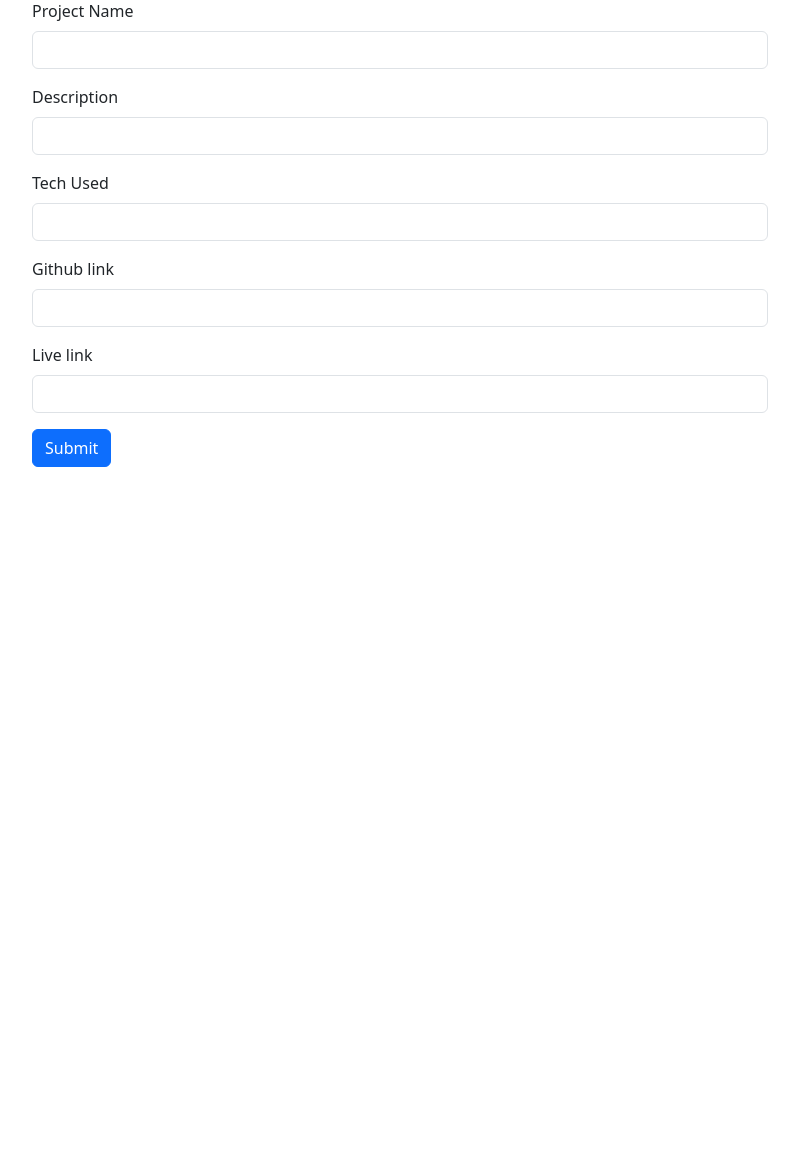
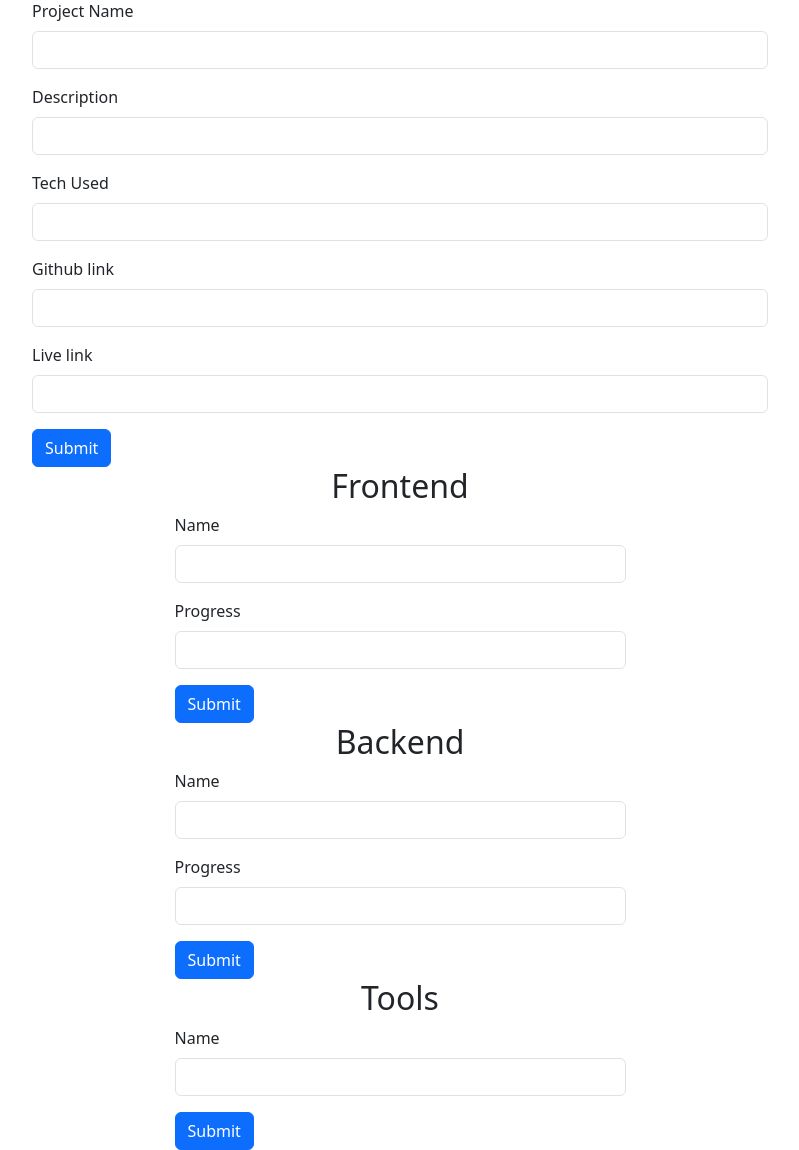
Before and after one commit to sudhanchaudhary/Portfolio, a Django app: page /contentadmin/ in a window 1280 px wide. Shown: the part 882-2032 px from the top of the page, without its empty margins (240-1039 px from the left). Before the commit the page ends 1349 px from the top, so only its background shows below. Run offline with Django 5.2, Linux system fonts and the light colour scheme; a user stored in the database is signed in; data comes from the database, SQL or seed files in the repository; both versions use the stored data as it was after the commit.

Commit message:
form add

```diff
--- a/portfolio/app/templates/account/content.html
+++ b/portfolio/app/templates/account/content.html
@@ -70,7 +70,9 @@
                         {% endfor %}
                     </tbody>
                 </table>
-                <a href="#project"><div class="btn alert alert-info">Add new project</div></a>
+                <a href="#project">
+                    <div class="btn alert alert-info">Add new project</div>
+                </a>
             </div>
         </div>
     </div>
@@ -99,7 +101,9 @@
                         {% endfor %}
                     </tbody>
                 </table>
-                <a href="#backend"><div class="btn alert alert-info">Add new skill</div></a>
+                <a href="#backend">
+                    <div class="btn alert alert-info">Add new skill</div>
+                </a>
             </div>
             <div class="col-5">
                 <h2 class="text-center">Frontend</h2>
@@ -120,7 +124,9 @@
                         {% endfor %}
                     </tbody>
                 </table>
-                <a href="#frontend"><div class="btn alert alert-info">Add new skill</div></a>
+                <a href="#frontend">
+                    <div class="btn alert alert-info">Add new skill</div>
+                </a>
             </div>
             <div class="col-2">
                 <h2 class="text-center">Tools</h2>
@@ -139,7 +145,9 @@
                         {% endfor %}
                     </tbody>
                 </table>
-                <a href="#tools"><div class="btn alert alert-info">Add new tool</div></a>
+                <a href="#tools">
+                    <div class="btn alert alert-info">Add new tool</div>
+                </a>
             </div>
         </div>
 
@@ -181,6 +189,71 @@
     </div>
     <!-- Project Entry end-->
 
+    <!-- frontend entry start -->
+    <div class="container" id="fromtend">
+        <div class="row">
+            <div class="col-5 mx-auto">
+                <h2 class="text-center">Frontend</h2>
+                <form method="POST" action="{% url 'content' %}">
+                    {% csrf_token %}
+                    <div class="mb-3">
+                        <label for="name" class="form-label">Name</label>
+                        <input type="text" name="f_name" class="form-control" id="name">
+                    </div>
+                    <div class="mb-3">
+                        <label for="name" class="form-label">Progress</label>
+                        <input type="number" name="f_progress" class="form-control" id="name">
+
+                    </div>
+                    <button type="submit" class="btn btn-primary">Submit</button>
+                </form>
+
+            </div>
+        </div>
+    </div>
+    <!-- frontend entry end -->
+
+    <!-- backend entry start -->
+    <div class="container" id="backend">
+        <div class="row">
+            <div class="col-5 mx-auto">
+                <h2 class="text-center">Backend</h2>
+                <form method="POST" action="{% url 'content' %}">
+                    {% csrf_token %}
+                    <div class="mb-3">
+                        <label for="name" class="form-label">Name</label>
+                        <input type="text" name="b_name" class="form-control" id="name">
+                    </div>
+                    <div class="mb-3">
+                        <label for="name" class="form-label">Progress</label>
+                        <input type="number" name="b_progress" class="form-control" id="name">
+                    </div>
+                    <button type="submit" class="btn btn-primary">Submit</button>
+                </form>
+
+            </div>
+        </div>
+    </div>
+    <!-- backend entry end -->
+
+    <!-- tools entry start -->
+    <div class="container" id="backend">
+        <div class="row">
+            <div class="col-5 mx-auto">
+                <h2 class="text-center">Tools</h2>
+                <form method="POST" action="{% url 'content' %}">
+                    {% csrf_token %}
+                    <div class="mb-3">
+                        <label for="name" class="form-label">Name</label>
+                        <input type="text" name="t_name" class="form-control" id="name">
+                    </div>
+                    <button type="submit" class="btn btn-primary">Submit</button>
+                </form>
+            </div>
+        </div>
+    </div>
+    <!-- tools entry start -->
+
     <!-- bootstrap js -->
     <script src="https://cdn.jsdelivr.net/npm/bootstrap@5.3.8/dist/js/bootstrap.min.js"
         integrity="sha384-G/EV+4j2dNv+tEPo3++6LCgdCROaejBqfUeNjuKAiuXbjrxilcCdDz6ZAVfHWe1Y"
--- a/portfolio/app/views.py
+++ b/portfolio/app/views.py
@@ -59,6 +59,20 @@ def content(request):
         l_link=request.POST.get('l_link')
         Projects.objects.create(title=p_name,desc=p_desc,tech=p_tech,github_link=g_link,live_link=l_link)
         return redirect('context')
+    elif request.method == "POST":
+        f_name=request.POST.get('f_name')
+        f_progress=request.POST.get('f_progress')
+        Frontend.objects.create(name=f_name,progress=f_progress)
+        return redirect('content')
+    elif request.method == "POST":
+        b_name=request.POST.get('b_name')
+        b_progress=request.POST.get('b_progress')
+        Backend.objects.create(name=b_name,progress=b_progress)
+        return redirect('content')
+    elif request.method == "POST":
+        t_name=request.POST.get('t_name')
+        Tools.objects.create(name=t_name)
+        return redirect('content')
     context={
         'msg':msg,
         'project':project,
```
Also changed, not shown: portfolio/app/templates/account/login.html (+125 -24 lines), portfolio/app/templates/home.html (+8 -2 lines), portfolio/db.sqlite3.
